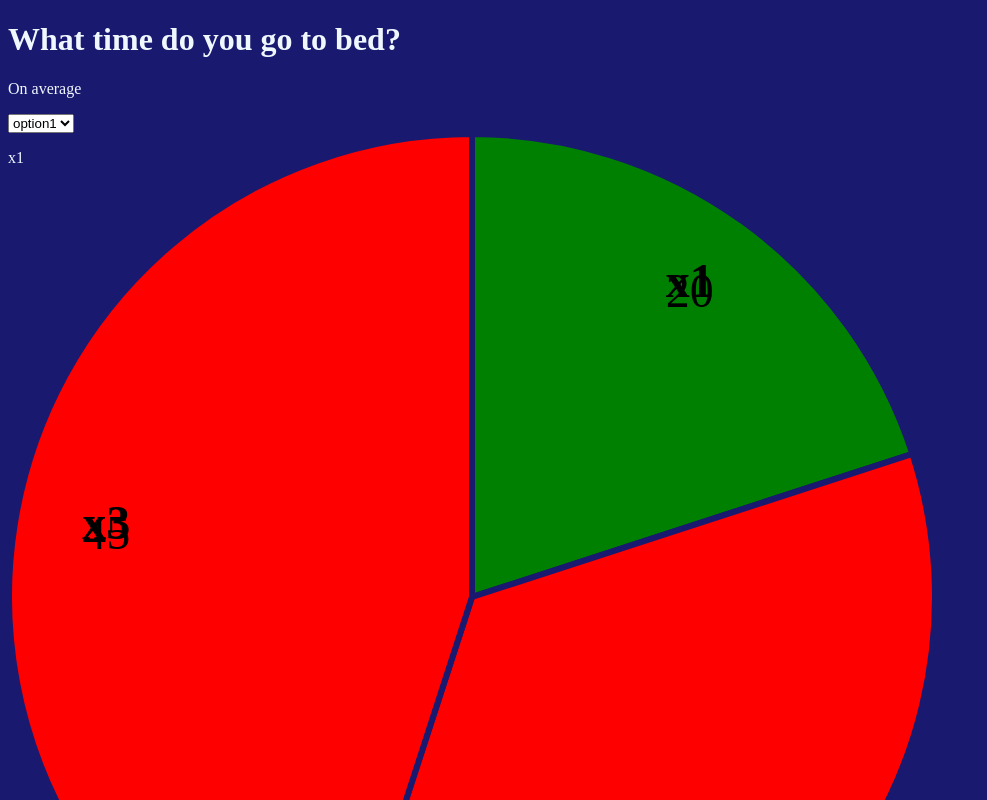
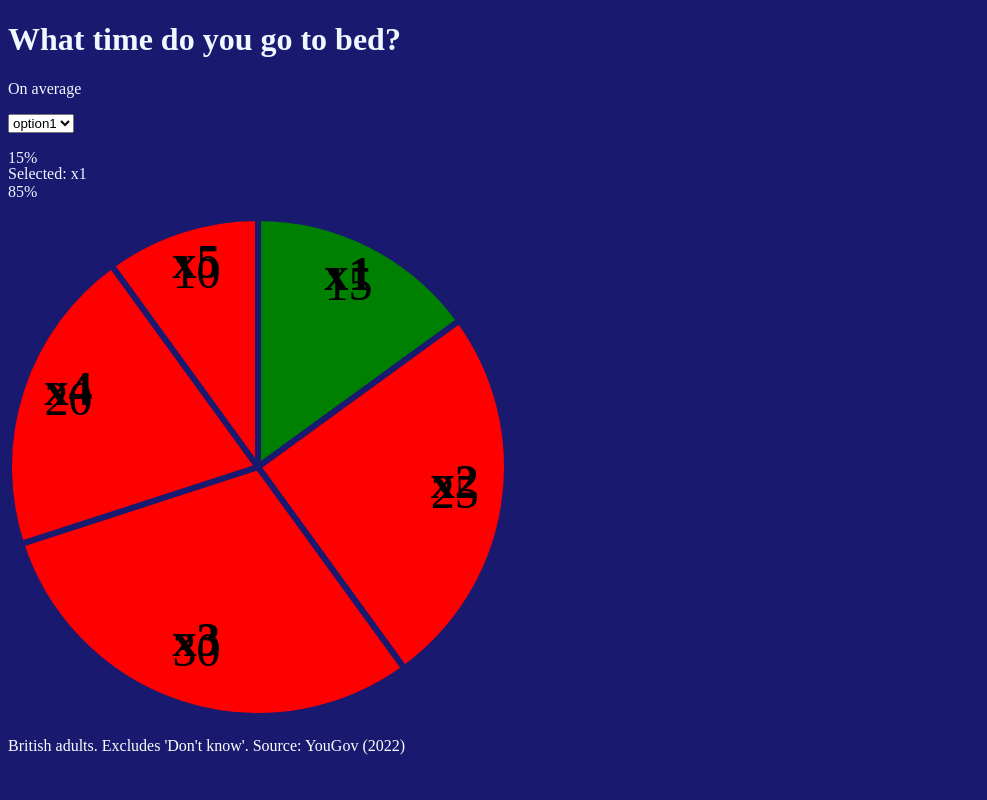
Before and after one commit to duncanbradley/bedtime, a SvelteKit app: page / in a window 1280 px wide. Shown: the top 800 px of the page, without its empty margins (0-987 px from the left). Built offline with nearby package versions, Linux system fonts and the light colour scheme.

Commit message:
add calculateSlices function

```diff
--- a/src/routes/+page.svelte
+++ b/src/routes/+page.svelte
@@ -7,39 +7,64 @@
   let options = [
 		{ id: "x1", text: "option1" },
 		{ id: "x2", text: "option2" },
-		{ id: "x3", text: "option3" }
+		{ id: "x3", text: "option3" },
+    { id: "x4", text: "option4" },
+		{ id: "x5", text: "option5" }
 	];
 
   let data = [
   {
     "name": "x1",
+    "value": 15
+  },
+  {
+    "name": "x2",
+    "value": 25
+  },
+  {
+    "name": "x3",
+    "value": 30
+  },
+  {
+    "name": "x4",
     "value": 20
   },
   {
-    "name": "x2",
-    "value": 35
-  },
-  {
-    "name": "x3",
-    "value": 45
+    "name": "x5",
+    "value": 10
   },
 ]
 
+function calculateSlices(input) {
+  const index = data.findIndex(item => item.name === input);
+  const chosenValue = data.find(item => item.name === input)?.value;
+
+  const beforeValue = data.slice(0, index).reduce((sum, item) => sum + item.value, 0);
+  const afterValue = data.slice(index + 1).reduce((sum, item) => sum + item.value, 0);
+
+  return [beforeValue, chosenValue, afterValue].filter(Boolean);
+}
+
  let selected = $state()
+
+ let newSlices = $derived(calculateSlices(selected))
 
 </script>
 
 <h1>What time do you go to bed?</h1>
 <p>On average</p>
 
-<select name="cars" id="cars" bind:value={selected}>
+<select name="timeSelect" id="timeSelect" bind:value={selected}>
   {#each options as option}
     <option value={option.id}>{option.text}</option>
   {/each}
 </select>
 
 <div class="pie-container">
-<p class="annotation">{selected}</p>
+<p class="annotation">Selected: {selected}</p>
+{#each newSlices as slice}
+<p>{slice}%</p>
+{/each}
 <PieChart {data} {selected} {backgroundColor}/>
 </div>
 
--- a/src/routes/PieChart.svelte
+++ b/src/routes/PieChart.svelte
@@ -4,9 +4,7 @@
 
     let {data, selected, backgroundColor} = $props()
 
-    $inspect(data.find((d) => d.name === selected))
-
-	const width = 928;
+	const width = 500;
     const height = $derived(width);
 
   const pieLayout = pie()
@@ -40,7 +38,6 @@
   style:max-width="100%"
   style:height="auto"
 >
-
 	<g class="data">
 
 		{#each arcs as slice, i}
```
